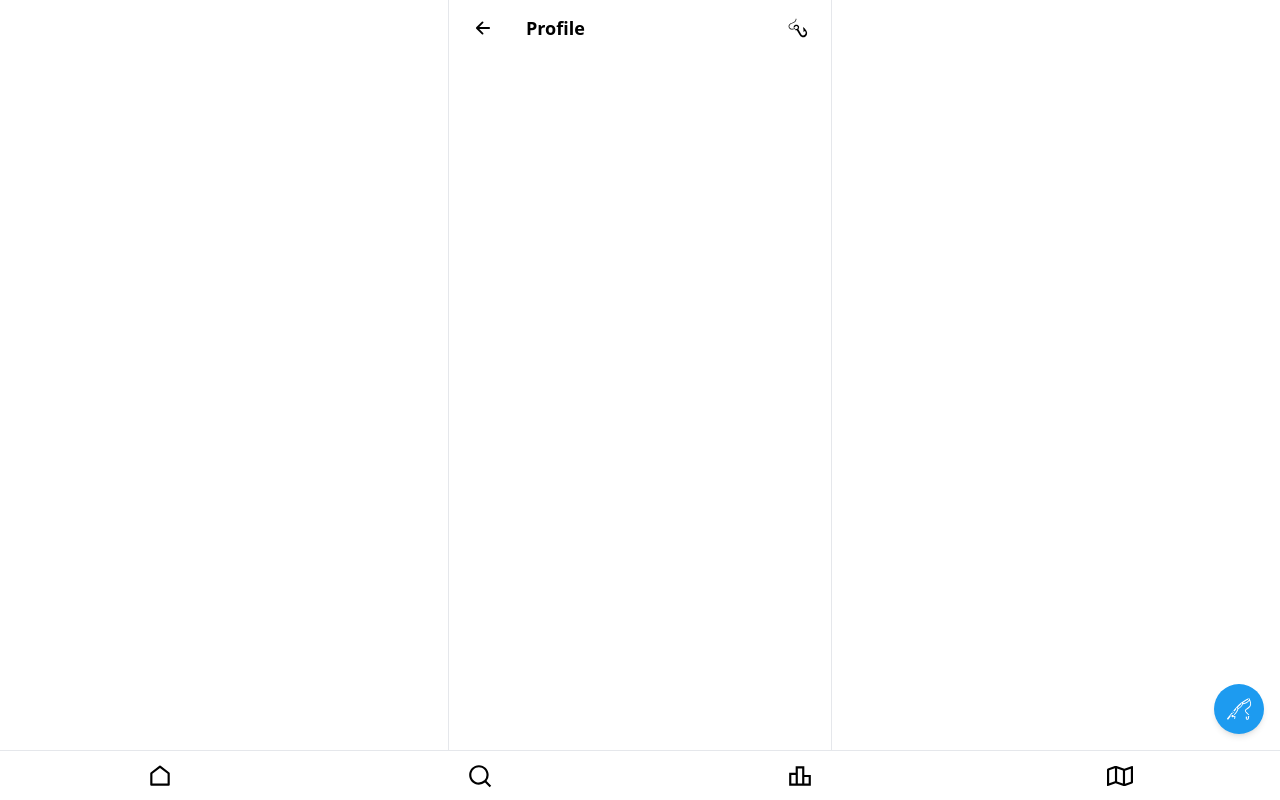
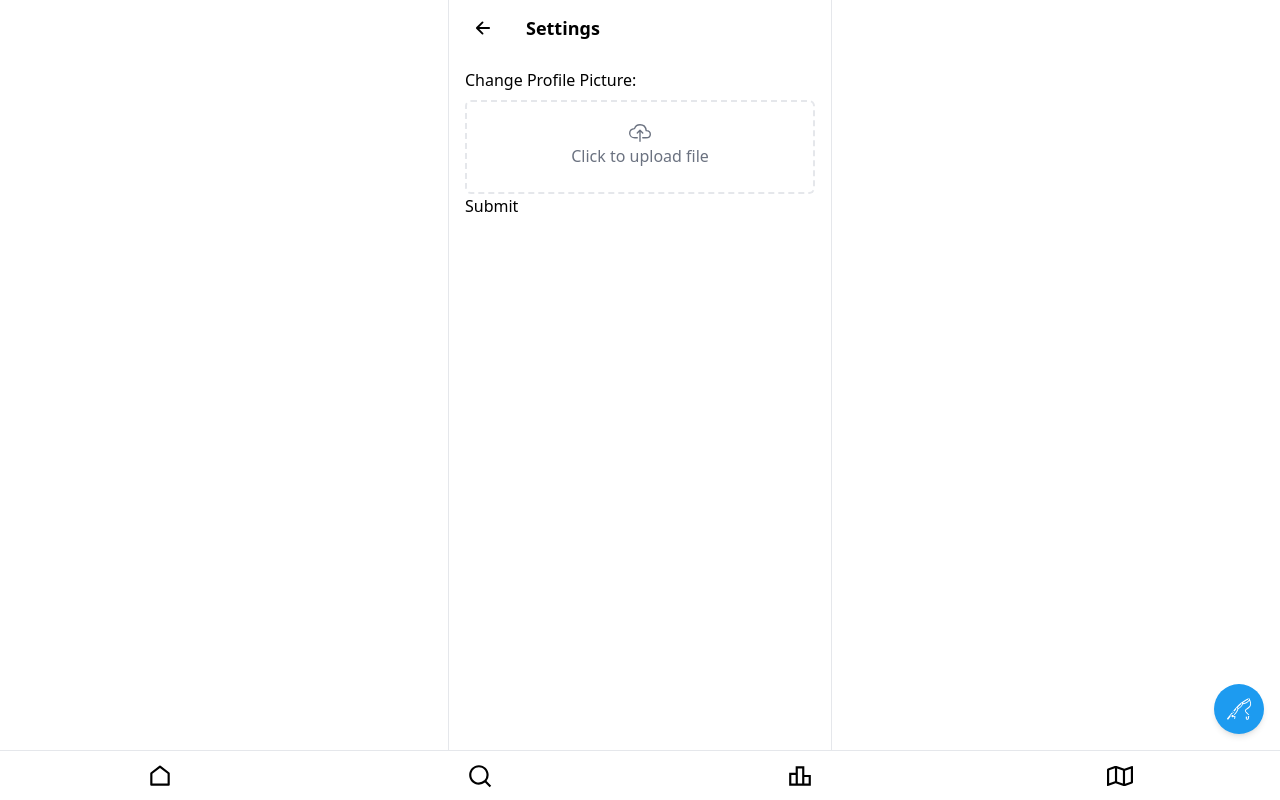
Before and after one commit to andrewsuds/react-fish, a Next.js app: page /settings in a window 1280 px wide. Built offline with nearby package versions, Linux system fonts and the light colour scheme; no server answers.

Commit message:
Changed Etc.

```diff
--- a/components/NavBar.js
+++ b/components/NavBar.js
@@ -21,14 +21,17 @@ export default function NavBar(props) {
             <IoArrowBack size={20} />
           </div>
         ) : (
+          <Link href="/settings">
             <div className="w-[35px] h-[35px]">
               <Image
                 src={`${BackendURL}/avatars/${user}`}
                 className="rounded-full"
                 width={35}
                 height={35}
+                objectFit="cover"
               />
             </div>
+          </Link>
         )}
         <div className="font-bold text-lg ml-[26px]">{props.title}</div>
       </div>
--- a/components/SiteLayout.js
+++ b/components/SiteLayout.js
@@ -22,9 +22,13 @@ export default function SiteLayout({ children }) {
 
   useEffect(() => {
     Axios.get(`${BackendURL}/auth/login`).then((response) => {
-      setUser(response.data.avatar);
+      if (response.data.loggedIn === true) {
+        setUser(response.data.avatar);
+      } else {
+        setUser("");
+      }
     });
-    console.log(user);
+    console.log("Logged In: " + user);
   });
 
   return (
--- a/pages/[username]/post/[postid].js
+++ b/pages/[username]/post/[postid].js
@@ -118,7 +118,7 @@ export default function ProfilePostPage() {
                 className="rounded-full"
                 width={50}
                 height={50}
-                layout="fixed"
+                objectFit="cover"
               />
               <div className="ml-3">
                 <div className="font-bold">{post.username}</div>
@@ -193,7 +193,7 @@ export default function ProfilePostPage() {
                 className="rounded-full"
                 width={50}
                 height={50}
-                layout="fixed"
+                objectFit="cover"
               />
               <div className="text-lg ml-3">
                 <input
@@ -224,11 +224,11 @@ export default function ProfilePostPage() {
                 >
                   <div className="w-[50px] h-[50px]">
                     <Image
-                      src={`${BackendURL}/avatars/${user}`}
+                      src={`${BackendURL}/avatars/${value.avatar}`}
                       className="rounded-full"
                       width={50}
                       height={50}
-                      layout="fixed"
+                      objectFit="cover"
                     />
                   </div>
                   <div className="ml-3">
--- a/pages/activity.js
+++ b/pages/activity.js
@@ -28,7 +28,7 @@ export default function ActivityPage() {
                 className="rounded-full"
                 width={35}
                 height={35}
-                layout="fixed"
+                objectFit="cover"
               />
             </div>
             <div>
--- a/pages/index.js
+++ b/pages/index.js
@@ -76,7 +76,7 @@ export default function Home() {
                 className="rounded-full"
                 width={50}
                 height={50}
-                layout="fixed"
+                objectFit="cover"
               />
             </div>
 
--- a/pages/leaderboard.js
+++ b/pages/leaderboard.js
@@ -108,7 +108,7 @@ export default function LeaderboardPage() {
         </div>
       </div>
 
-      <div className="px-4 py-3">
+      <div className="px-4 py-3 mb-[50px]">
         <div className="flex mb-2">
           <div
             className={`rounded-full px-4 py-2 bg-gray-100 hover:bg-gray-200 cursor-pointer mr-3 ${
--- /dev/null
+++ b/pages/settings.js
@@ -0,0 +1,62 @@
+import { IoCloudUploadOutline } from "react-icons/io5";
+import NavBar from "../components/NavBar";
+import { useState } from "react";
+import Axios from "axios";
+import { BackendURL } from "../lib/BackendURL";
+
+export default function SettingsPage() {
+  const [picture, setPicture] = useState("");
+  const [message, setMessage] = useState("");
+
+  const submit = () => {
+    const formData = new FormData();
+    formData.append("avatar", picture);
+
+    Axios.post(`${BackendURL}/profile/upload-avatar`, formData, {
+      headers: { "Content-Type": "multipart/form-data" },
+    }).then((response) => {
+      console.log(response.data);
+      if (response.data.changed === false) {
+        setMessage(response.data.message);
+      } else {
+        setMessage(response.data.message);
+      }
+    });
+  };
+  return (
+    <div>
+      <NavBar back={true} title="Settings" />
+      <div className="px-4 py-3 mb-[50px]">
+        <h1>Change Profile Picture:</h1>
+        <div className="flex mt-2">
+          <label
+            htmlFor="dropzone"
+            className="cursor-pointer w-full rounded-md border-2 border-dashed border-gray-200"
+          >
+            <div className="flex flex-col justify-center items-center pt-5 pb-6 text-gray-500">
+              <IoCloudUploadOutline size={22} />
+              <p>
+                {!picture
+                  ? "Click to upload file"
+                  : picture.name.length > 25
+                  ? picture.name.substring(0, 22) + "..."
+                  : picture.name}
+              </p>
+            </div>
+            <input
+              id="dropzone"
+              type="file"
+              accept="image/*"
+              onChange={(e) => {
+                setPicture(e.target.files[0]);
+              }}
+              className="hidden"
+            />
+          </label>
+        </div>
+        <div>{message}</div>
+        <div onClick={submit}>Submit</div>
+      </div>
+    </div>
+  );
+}
```
Lines whose indentation alone changed are shown as unchanged.
